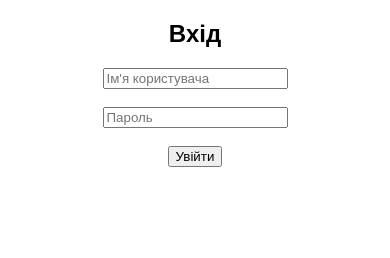
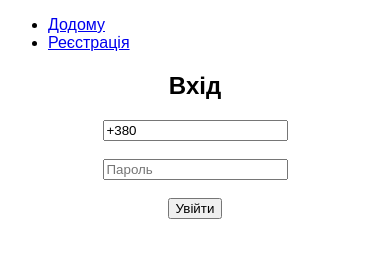
Before and after one commit to bugaenkoey/naill_beck, a website: page front/login.html in a window 390 px wide. Drawn offline with Linux system fonts and the light colour scheme.

Commit message:
log in with phone number and password

```diff
--- a/front/login.html
+++ b/front/login.html
@@ -16,14 +16,23 @@
     </style>
   </head>
   <body>
+    <nav>
+      <ul>
+        <li><a href="index.html">Додому</a></li>
+        <li><a href="register.html">Реєстрація</a></li>
+      </ul>
+    </nav>
     <div class="container">
       <h2>Вхід</h2>
       <form id="loginForm">
         <input
-          type="text"
-          id="username"
-          placeholder="Ім'я користувача"
-          required
+          type="tel"
+          id="tel"
+          name="phone"
+          pattern="(\+?38)?(0\d{9})"
+          title="Введіть коректний номер телефону України"
+          value="+380"
+          placeholder="+380123456789"
         /><br /><br />
         <input
           type="password"
--- a/front/login.js
+++ b/front/login.js
@@ -3,7 +3,7 @@ document
   .getElementById("loginForm")
   .addEventListener("submit", async function (event) {
     event.preventDefault();
-    const username = document.getElementById("username").value;
+    const tel = document.getElementById("tel").value;
     const password = document.getElementById("password").value;
 
     const apiBaseUrl = "http://localhost:3000"; //process.env.BACKEND_HOST;
@@ -12,14 +12,13 @@ document
     const response = await fetch(`${apiBaseUrl}/users/login`, {
       method: "POST",
       headers: { "Content-Type": "application/json" },
-      body: JSON.stringify({ username, password }),
+      body: JSON.stringify({ tel, password }),
       credentials: "include",
     });
 
     const data = await response.json();
     if (data.token) {
       localStorage.setItem("jwt_token", data.token); // Збереження токена
-      //   window.location.href = `${baseUrl}/front/order.html`; // Перехід на сторінку замовлення
       window.location.href = "./order.html"; // Перехід на сторінку замовлення
     } else {
       alert("Помилка входу. Перевірте дані!");
```
Also changed, not shown: routes/users.js (+7 -3 lines).
